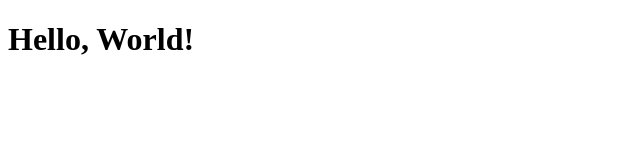
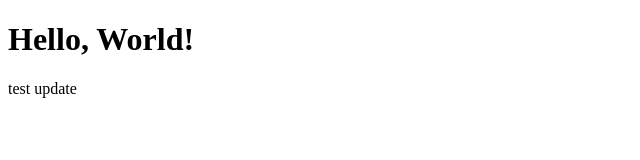
Before and after one commit to asrockrx6600/teste, a plain HTML site: page index.html in a window 1280 px wide. Shown: the full height of the page, 0-640 px from the left. Drawn offline with Linux system fonts and the light colour scheme.

Commit message:
test update

```diff
--- a/index.html
+++ b/index.html
@@ -7,5 +7,6 @@
 </head>
 <body>
     <h1>Hello, World!</h1>
+    <p>test update</p>
 </body>
 </html>
```
